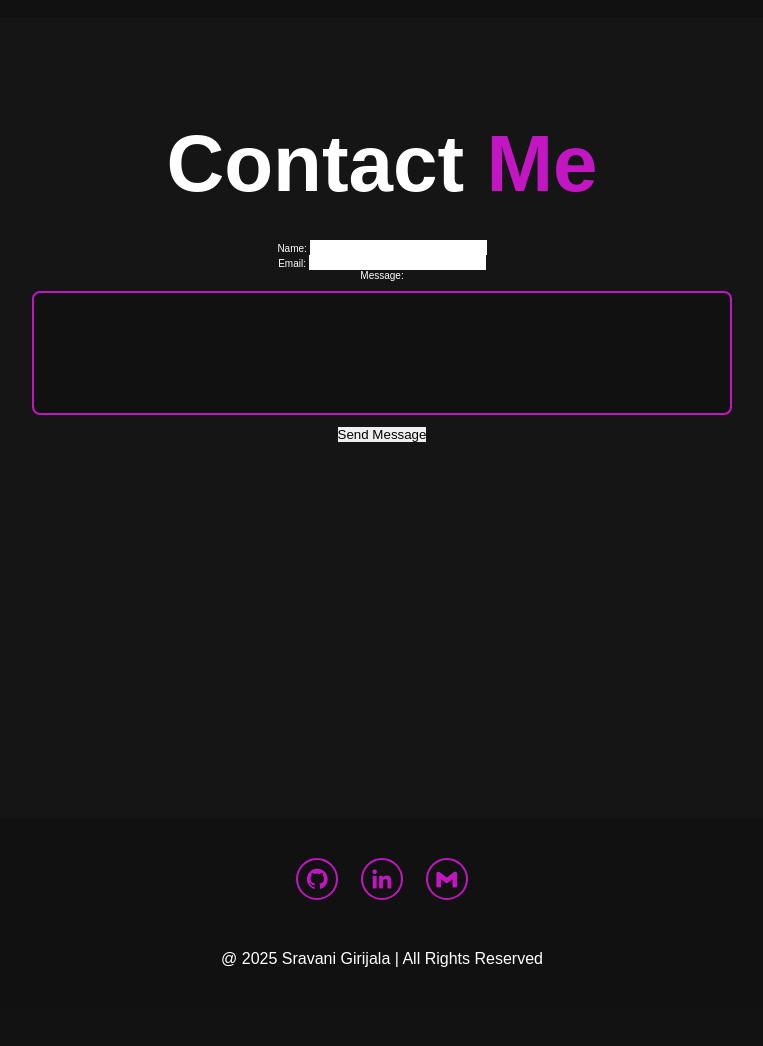
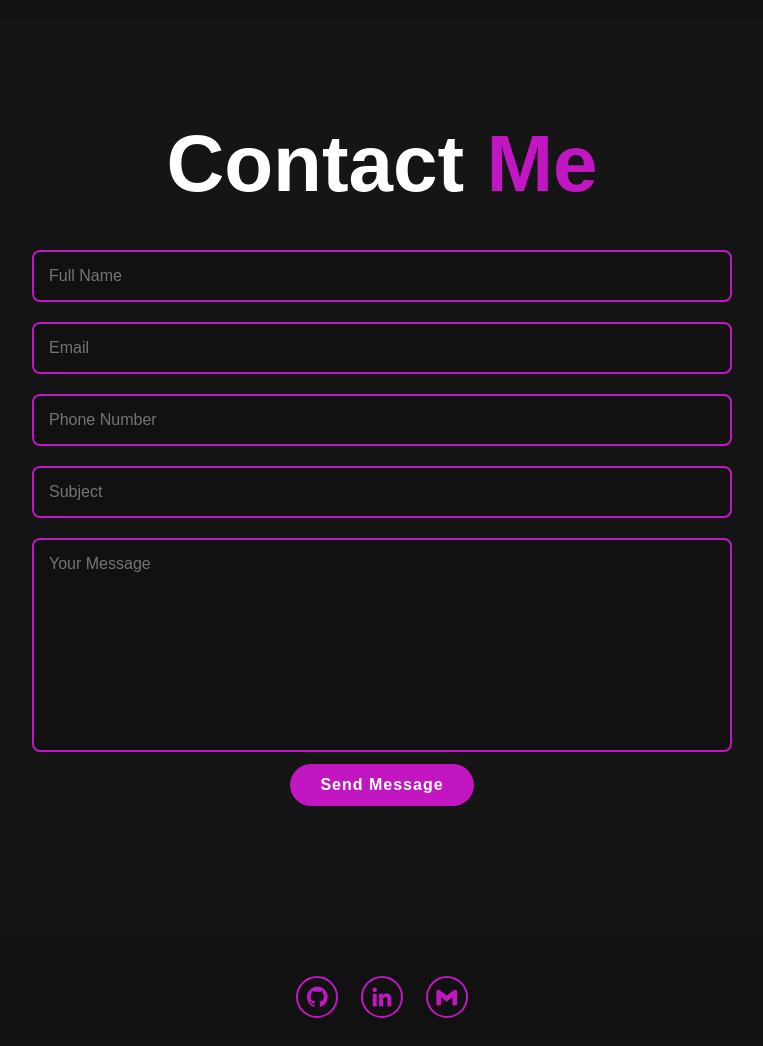
Before and after one commit to gsravani9/portfolio, a Flask app: page / in a window 1280 px wide. Shown: the part 4289-5335 px from the top of the page, without its empty margins (258-1021 px from the left). Before the commit the page ends 5256 px from the top, so only its background shows below. Run offline with Flask 3, Linux system fonts and the light colour scheme.

Commit message:
Update index.html

```diff
--- a/templates/index.html
+++ b/templates/index.html
@@ -219,33 +219,22 @@
   </section>
 
   <section class="contact" id="contact">
-  <h2 class="heading"> Contact<span> Me</span></h2>
+    <h2 class="heading"> Contact<span> Me</span></h2>
 
-  <form action="https://api.web3forms.com/submit" method="POST">
-    <!-- Replace with your Access Key -->
-    <input type="hidden" name="access_key" value="faea2327-180d-441b-83a1-6b80e3a3f695">
+    <form action="{{ url_for('send_email') }}" method="POST">
+      <div class="input-box">
+        <input type="text" name="name" placeholder="Full Name" required>
+        <input type="email" name="email" placeholder="Email" required>
+      </div>
+      <div class="input-box">
+        <input type="number" name="phone" placeholder="Phone Number" required>
+        <input type="text" name="subject" placeholder="Subject" required>
+      </div>
 
-     <!-- Honeypot Spam Protection -->
-                    <input type="checkbox" name="botcheck" class="hidden" style="display: none;">
-
-                    <div class="form-group">
-                        <label for="name">Name:</label>
-                        <input type="text" id="name" name="name" required>
-                    </div>
-
-                    <div class="form-group">
-                        <label for="email">Email:</label>
-                        <input type="email" id="email" name="email" required>
-                    </div>
-
-                    <div class="form-group">
-                        <label for="message">Message:</label>
-                        <textarea id="message" name="message" rows="5" required></textarea>
-                    </div>
-
-                    <button type="submit">Send Message</button>
-  </form>
-</section>
+      <textarea name="message" cols="30" rows="10" placeholder="Your Message" required></textarea>
+      <button type="submit" class="btn">Send Message</button>
+    </form>
+  </section>
 
   <footer class="footer">
     <div class="social">
```
